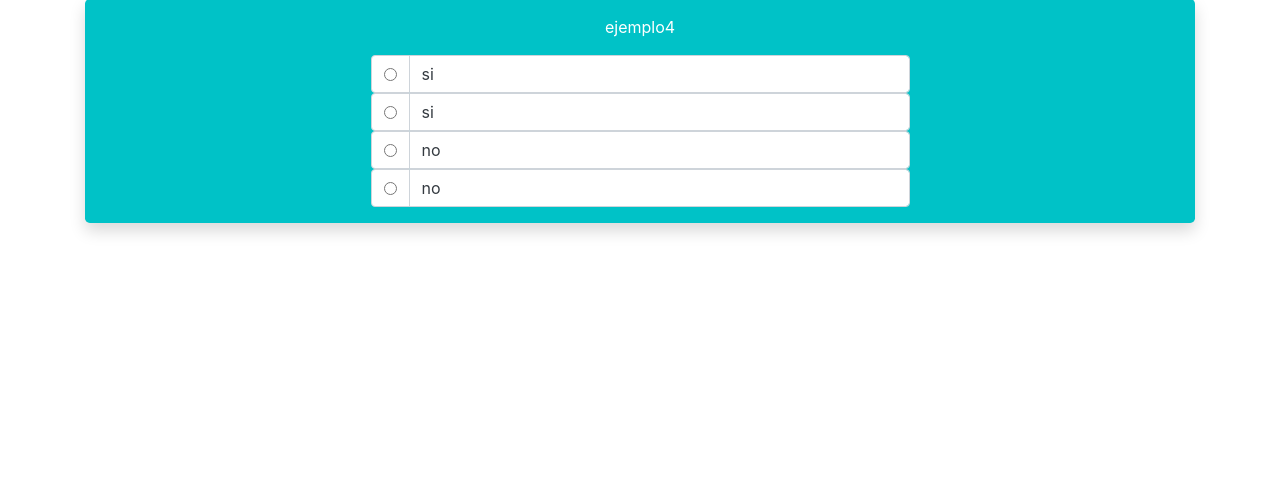
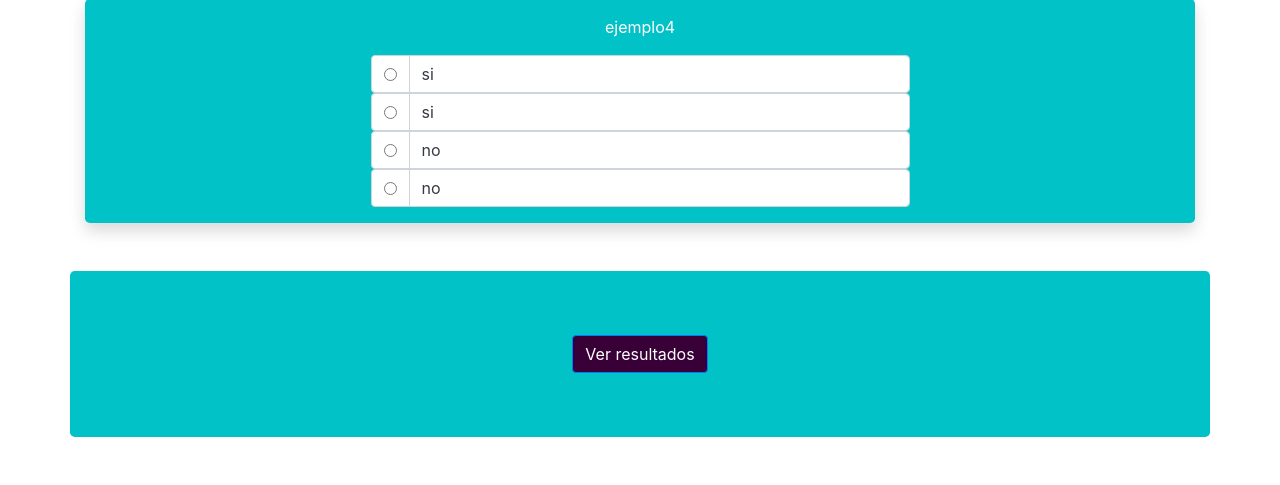
Before and after one commit to llFREEDll/TOF, a PHP site: page / in a window 1280 px wide. Shown: the part 1641-2126 px from the top of the page. Before the commit the page ends 1875 px from the top, so only its background shows below. Run offline with PHP 8.4, Linux system fonts and the light colour scheme.

Commit message:
se anadio el boton para evaluar

```diff
--- a/index.html
+++ b/index.html
@@ -104,7 +104,11 @@
          </main>
 
        </div>
+       <div class=" container jumbotron d-flex justify-content-center mb-5 colorTwo">
 
+         <button type="button" class="btn btn-primary colorThree" onclick = "Evaluar()">Ver resultados</button>
+
+       </div>
 
       <script src="https://code.jquery.com/jquery-3.5.1.slim.min.js" integrity="sha384-DfXdz2htPH0lsSSs5nCTpuj/zy4C+OGpamoFVy38MVBnE+IbbVYUew+OrCXaRkfj" crossorigin="anonymous"></script>
       <script>window.jQuery || document.write('<script src="../assets/js/vendor/jquery.slim.min.js"><\/script>')</script>
--- a/src/styles.css
+++ b/src/styles.css
@@ -61,3 +61,6 @@ font-size: 3.5rem;
   overflow: hidden;
   border-top: 1px solid #005582;
 }
+.marginLeft40{
+  margin-left: 40% !important;
+}
--- a/src/test1.js
+++ b/src/test1.js
@@ -112,3 +112,9 @@ for (var i = 0; i < 5; i++) {
   CreateQuestion("ejemplo" + i , "si" , "si", "no", "no", i);
 
 }
+
+const Evaluar = () =>{ // cuando se oprime el boton de evaluar las respuestas del test
+
+  alert("Soy un boton en construccion");
+
+}
```
